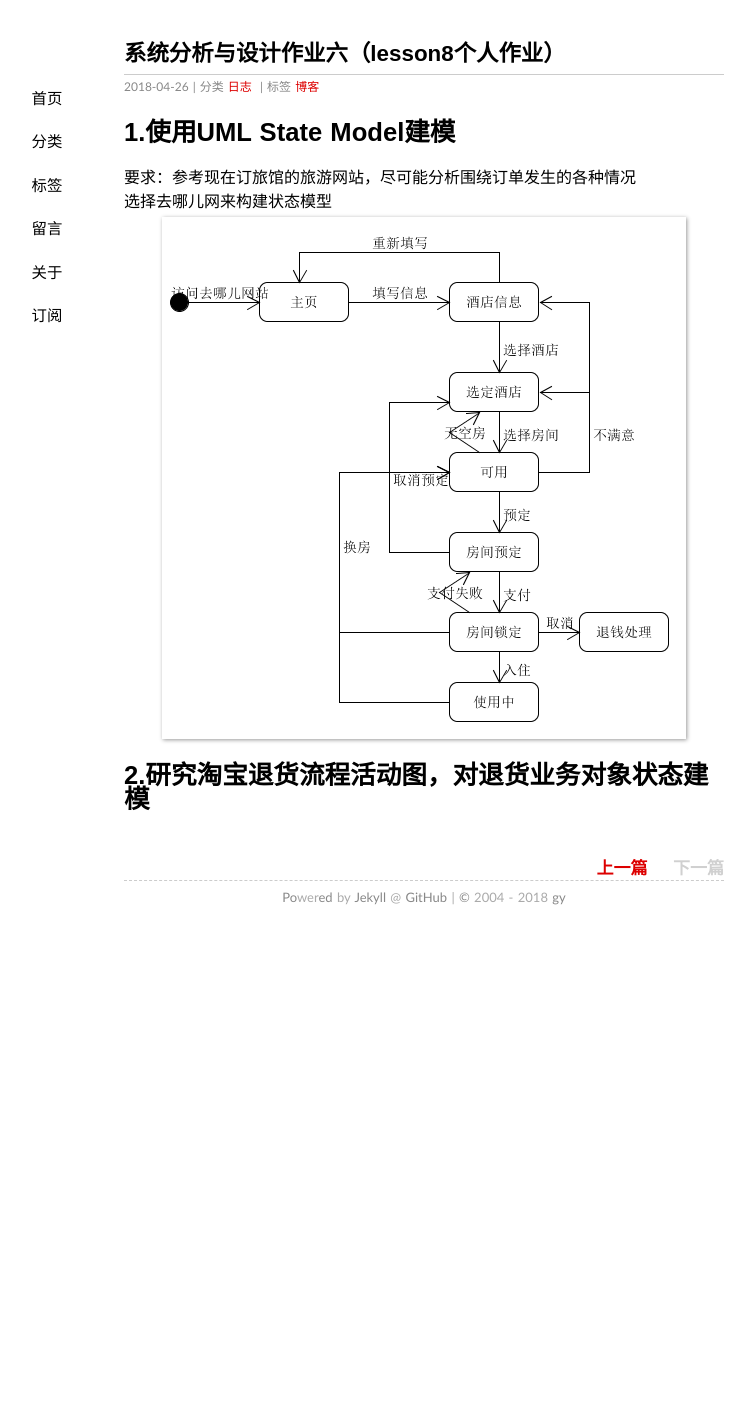
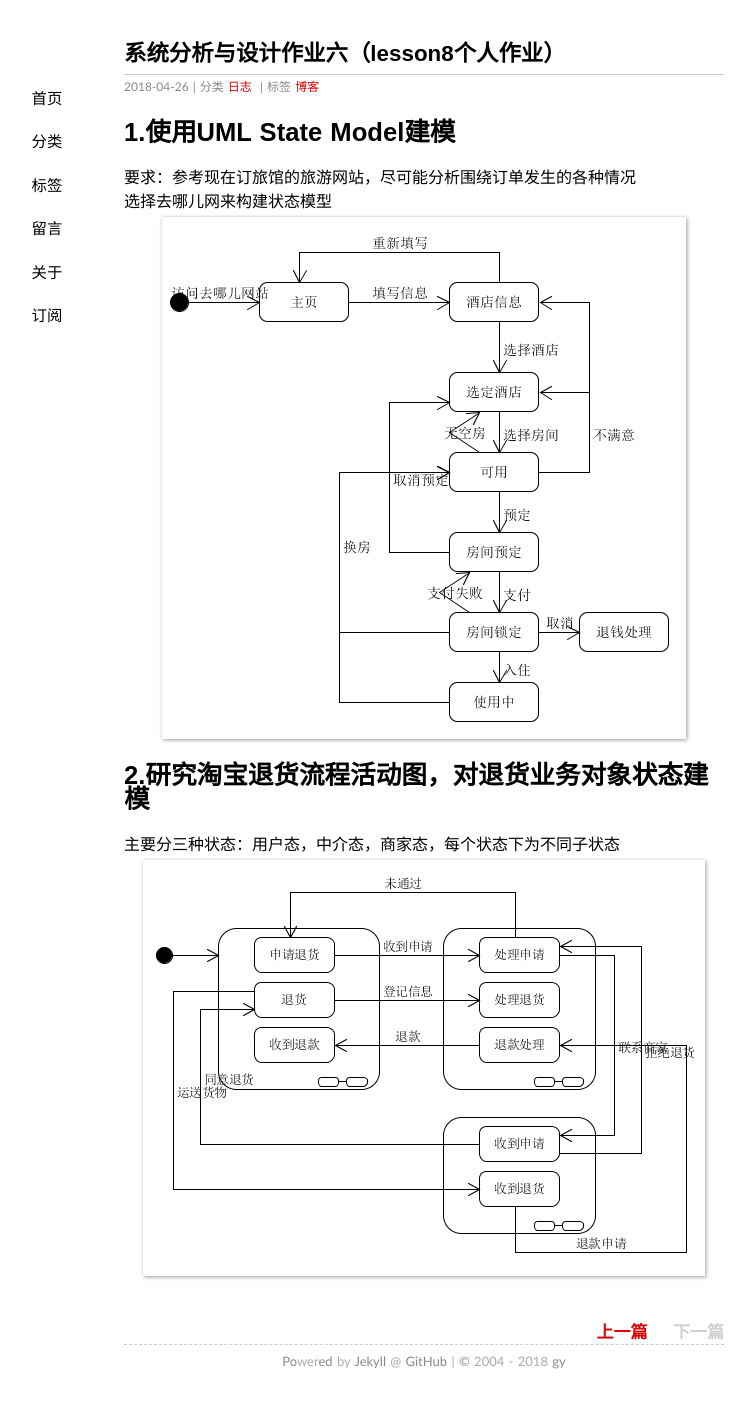
Before and after one commit to gaoynui/gaoynui.github.io, a Jekyll site: the page built from _posts/2018-04-26-hw6.md, in a window 1280 px wide. Shown: the whole page, without its empty margins (216-971 px from the left). Built offline with Jekyll 4.4.1, drawn with Linux system fonts in a browser that asks for light colours; before the commit the page ends 940 px from its top, so only the background shows below that.

Commit message:
Update 2018-04-26-hw6.md

```diff
--- a/_posts/2018-04-26-hw6.md
+++ b/_posts/2018-04-26-hw6.md
@@ -10,3 +10,5 @@ tags: 博客
 选择去哪儿网来构建状态模型
 ![](https://github.com/gaoynui/gaoynui.github.io/blob/master/_posts/pictures/QunarState.PNG?raw=true)
 # 2.研究淘宝退货流程活动图，对退货业务对象状态建模
+主要分三种状态：用户态，中介态，商家态，每个状态下为不同子状态
+![](https://github.com/gaoynui/gaoynui.github.io/blob/master/_posts/pictures/TaoBaoState.PNG?raw=true)
```
